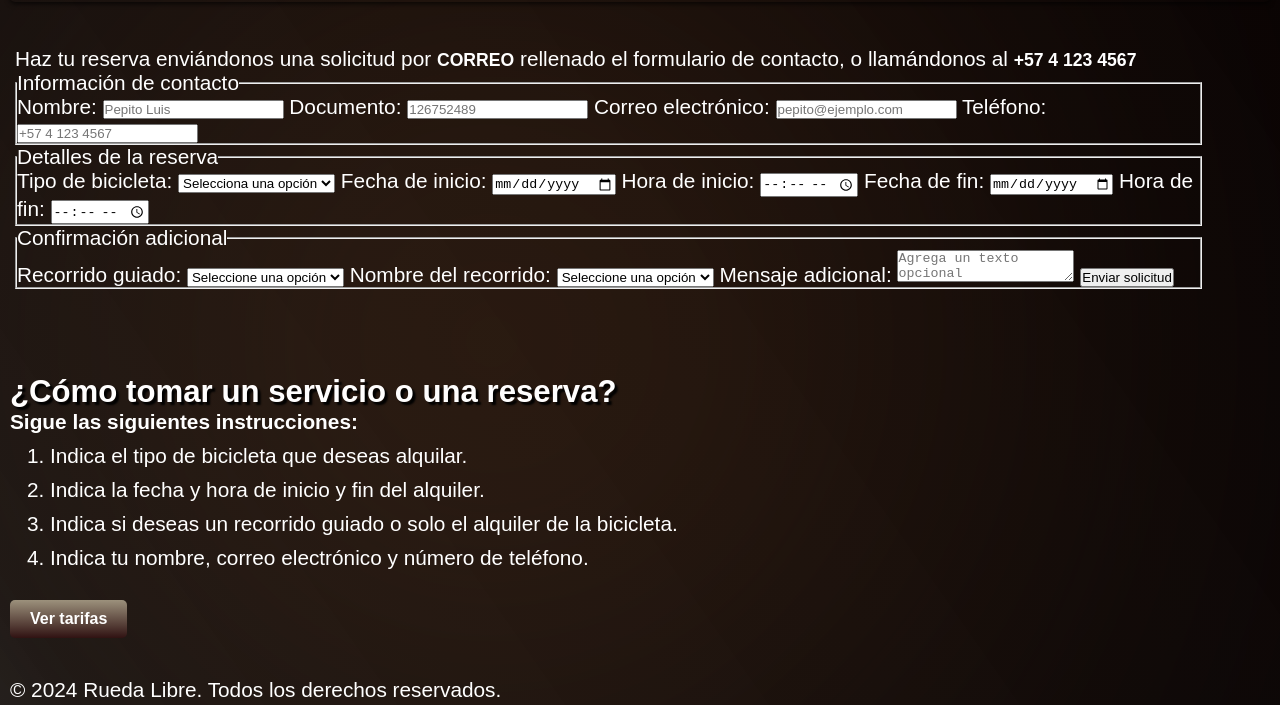
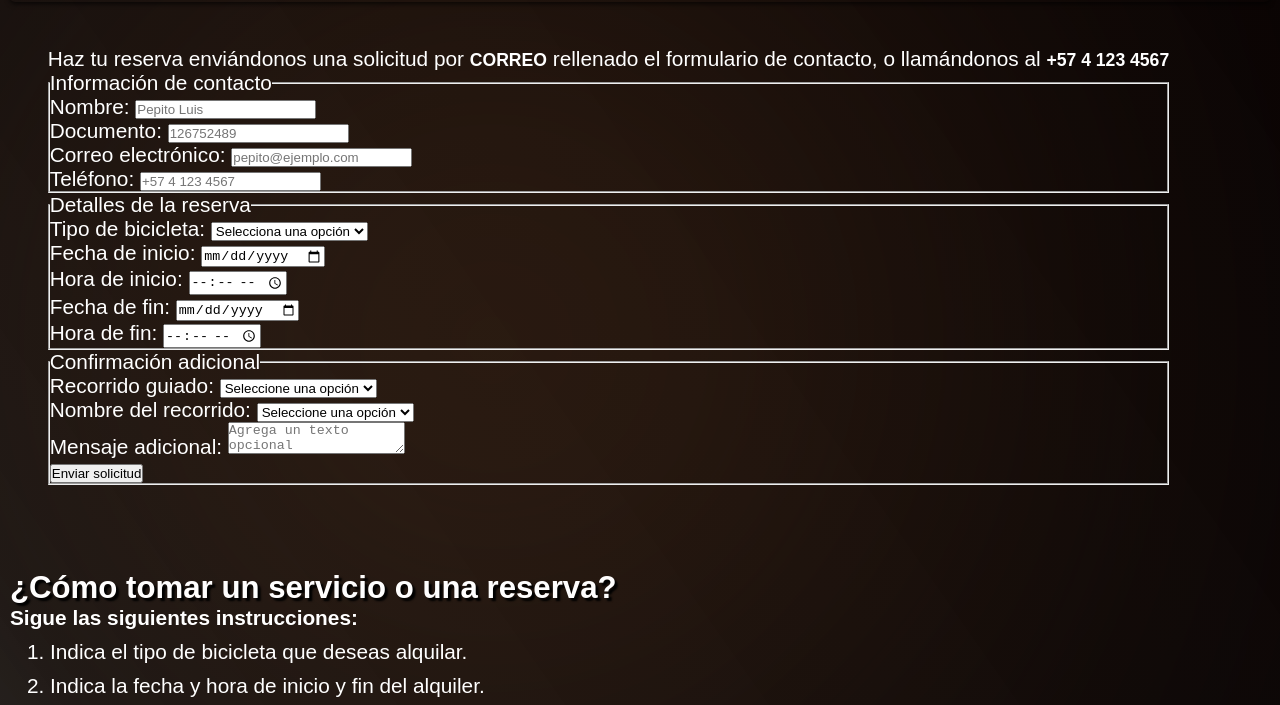
Before and after one commit to AkaDevelop/Ejercicios-practicos., a plain HTML site: page sitiowebestatico-ruedalibre/pages/reservas.html in a window 1280 px wide. Shown: the part 78-783 px from the top of the page. Drawn offline with Linux system fonts and the light colour scheme.

Commit message:
[ADD] Paragraph tag in all form added.

```diff
--- a/sitiowebestatico-ruedalibre/pages/reservas.html
+++ b/sitiowebestatico-ruedalibre/pages/reservas.html
@@ -31,23 +31,32 @@
                         <a href="tel:+5741234567"><strong>+57 4 123 4567</strong></a>
                     </p>
                 </div>
-                <form action="mailto:info@ruedalibre.com" method="post">
+                <form class= "form-reserva" action="mailto:info@ruedalibre.com" method="post">
                     <fieldset>
                         <legend>Información de contacto</legend>
+                            <p>
                                 <label for="nombre" >Nombre:</label>
                                 <input type="text" id="nombre" placeholder="Pepito Luis" name="nombre" minlength="3" required>
+                            </p>
+                            <p>
                                 <label for="documento" >Documento:</label>
                                 <input type="number" id="documento"
                                 placeholder="126752489" name="documento"
                                 minlength="6" maxlength="10" required>
+                            </p>
+                            <p>
                                 <label for="email">Correo electrónico:</label>
                                 <input type="email" id="email" placeholder="pepito@ejemplo.com" name="email" required>
+                            </p>
+                            <p>
                                 <label for="telefono">Teléfono:</label>
                                 <input type="tel" id="telefono" placeholder="+57 4 123 4567" name="telefono" maxlength="10"
                                 minlength="10" pattern="^3.*" title="El número de telefóno debe iniciar por 3" required>
+                            </p>
                     </fieldset>
                     <fieldset>
                         <legend>Detalles de la reserva</legend>
+                        <p>
                             <label for="bicicleta">Tipo de bicicleta:</label>
                             <select id="bicicleta" name="bicicleta" required>
                                 <option value="" disabled selected>Selecciona una opción</option>
@@ -55,24 +64,35 @@
                                 <option value="montana">Montaña</option>
                                 <option value="electrica">Eléctrica</option>
                             </select>
+                        </p>
+                        <p>
                             <label for="fecha_inicio">Fecha de inicio:</label>
                             <input type="date" id="fecha_inicio" name="fecha_inicio" required>
+                        </p>
+                        <p>
                             <label for="hora_inicio">Hora de inicio:</label>
                             <input type="time" id="hora_inicio" name="hora_inicio" required>
+                        </p>
+                        <p>
                             <label for="fecha_fin">Fecha de fin:</label>
                             <input type="date" id="fecha_fin" name="fecha_fin" required>
+                        </p>
+                        <p>
                             <label for="hora_fin">Hora de fin:</label>
                             <input type="time" id="hora_fin" name="hora_fin" required>
-
+                        </p>
                     </fieldset>
                     <fieldset>
                         <legend>Confirmación adicional</legend>
+                        <p>
                             <label for="recorrido">Recorrido guiado:</label>
                             <select id="recorrido" name="recorrido" required>
                                 <option value="" disabled selected>Seleccione una opción</option>
                                 <option value="si">Sí</option>
                                 <option value="no">No</option>
                             </select>
+                        </p>
+                        <p>
                             <label for="recorridoname">Nombre del recorrido:</label>
                             <select name="recorridoname" id="recorridoname">
                                 <option value="" disabled selected>Seleccione una opción</option>
@@ -80,8 +100,11 @@
                                 <option value="nombre2">Sabores de barrio</option>
                                 <option value="nombre3">Reto las palmas</option>
                             </select>
+                        </p>
+                        <p>
                             <label for="mensaje">Mensaje adicional:</label>
                             <textarea id="mensaje" name="mensaje" placeholder="Agrega un texto opcional"></textarea>
+                        </p>
                             <button type="submit">Enviar solicitud</button>
                     </fieldset>
                 </form>
--- a/sitiowebestatico-ruedalibre/styles/styles.css
+++ b/sitiowebestatico-ruedalibre/styles/styles.css
@@ -301,3 +301,7 @@
     margin-bottom: 40px;
     color: var(--White);
 }
+
+.form-reserva {
+    display: block;
+}
```
Lines whose indentation alone changed are shown as unchanged.
